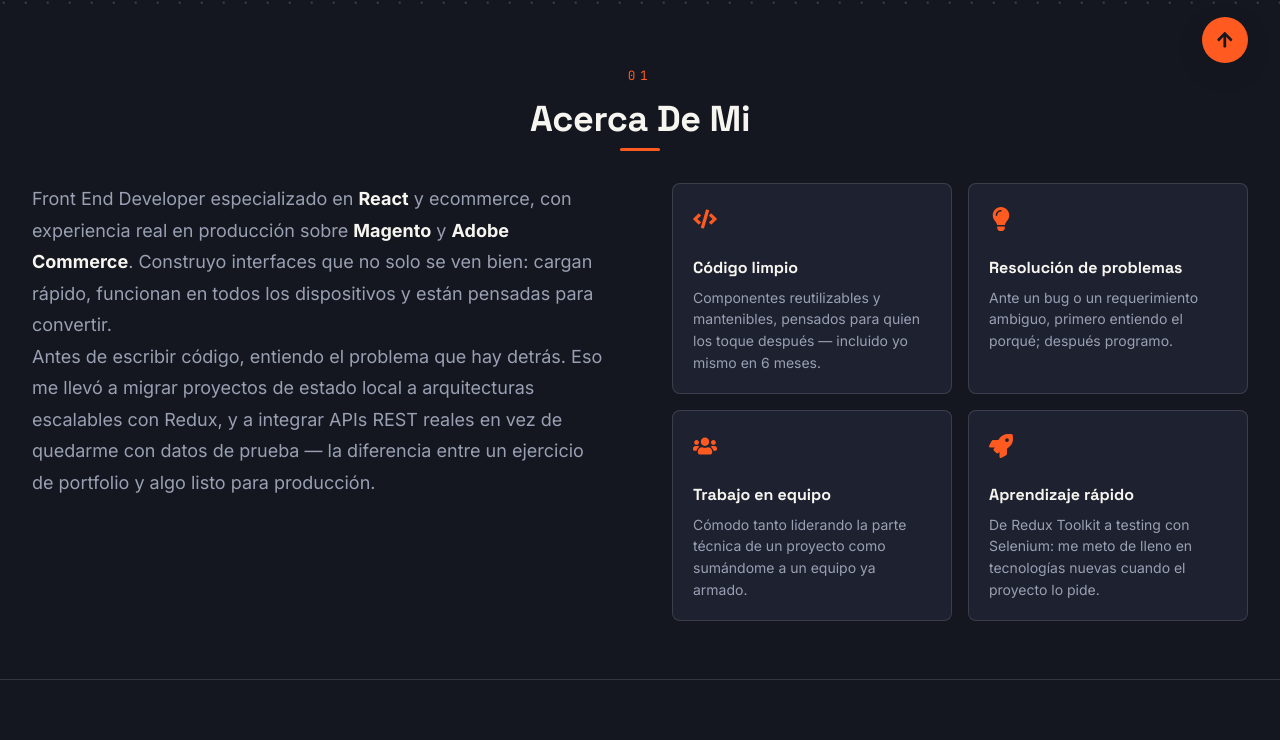
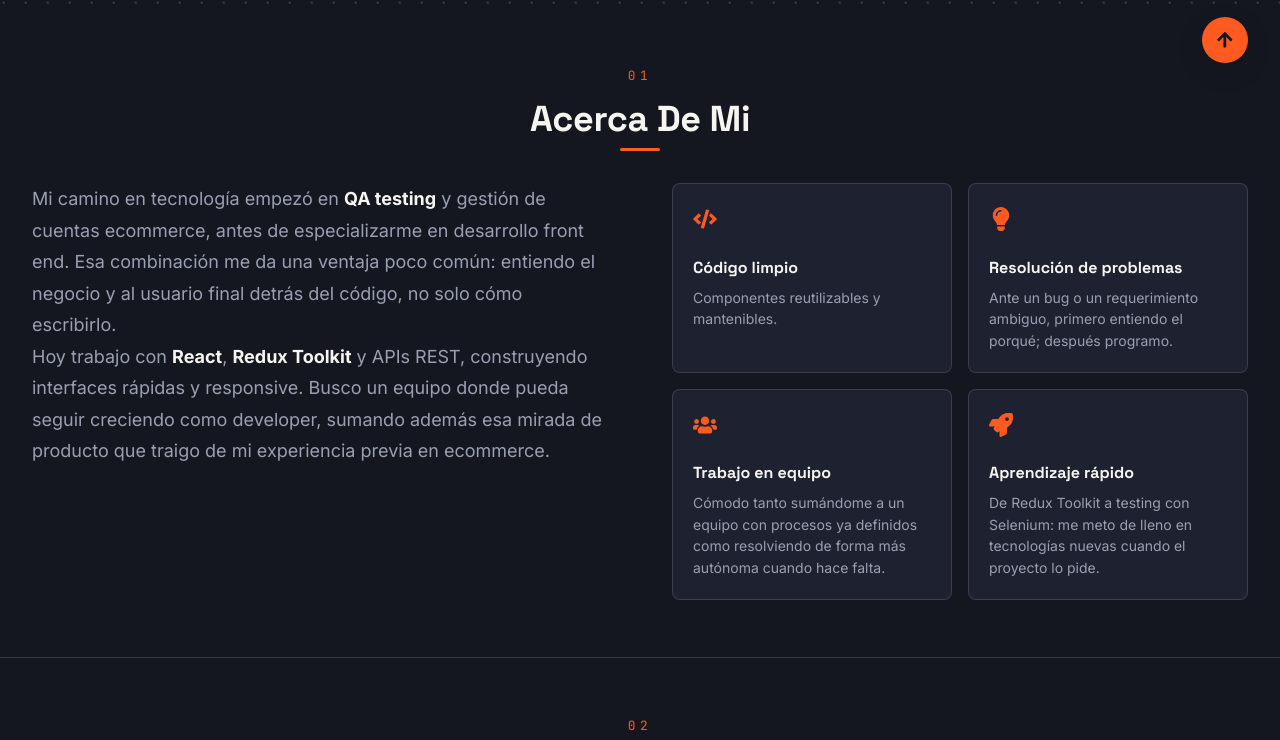
Before and after one commit to IgnacioDN/Portfolio, a React (Vite) app in the folder Portfolio-Project/: page / in a window 1280 px wide. Shown: the part 705-1445 px from the top of the page. Built offline with nearby package versions, Linux system fonts and the light colour scheme.

Commit message:
Revise skill descriptions in About component
Updated descriptions for various skills and experiences in the About component.

```diff
--- a/Portfolio-Project/src/components/About.jsx
+++ b/Portfolio-Project/src/components/About.jsx
@@ -22,7 +22,7 @@ const About = () => {
       icon: <FaCode />,
       title: 'Código limpio',
       description:
-        'Componentes reutilizables y mantenibles, pensados para quien los toque después — incluido yo mismo en 6 meses.',
+        'Componentes reutilizables y mantenibles.',
     },
     {
       icon: <FaLightbulb />,
@@ -32,7 +32,7 @@ const About = () => {
     {
       icon: <FaUsers />,
       title: 'Trabajo en equipo',
-      description: 'Cómodo tanto liderando la parte técnica de un proyecto como sumándome a un equipo ya armado.',
+      description: 'Cómodo tanto sumándome a un equipo con procesos ya definidos como resolviendo de forma más autónoma cuando hace falta.',
     },
     {
       icon: <FaRocket />,
@@ -54,17 +54,16 @@ const About = () => {
             <div className="about-description">
               <div className={`description-content ${isMobile && !isExpanded ? 'collapsed' : ''}`}>
                 <p>
-                  Front End Developer especializado en <strong>React</strong> y ecommerce, con
-                  experiencia real en producción sobre <strong>Magento</strong> y{' '}
-                  <strong>Adobe Commerce</strong>. Construyo interfaces que no solo se ven bien:
-                  cargan rápido, funcionan en todos los dispositivos y están pensadas para
-                  convertir.
+                  Mi camino en tecnología empezó en <strong>QA testing</strong> y gestión de
+                  cuentas ecommerce, antes de especializarme en desarrollo front end. Esa
+                  combinación me da una ventaja poco común: entiendo el negocio y al usuario
+                  final detrás del código, no solo cómo escribirlo.
                 </p>
                 <p>
-                  Antes de escribir código, entiendo el problema que hay detrás. Eso me llevó a
-                  migrar proyectos de estado local a arquitecturas escalables con Redux, y a
-                  integrar APIs REST reales en vez de quedarme con datos de prueba — la diferencia
-                  entre un ejercicio de portfolio y algo listo para producción.
+                  Hoy trabajo con <strong>React</strong>, <strong>Redux Toolkit</strong> y APIs
+                  REST, construyendo interfaces rápidas y responsive. Busco un equipo donde
+                  pueda seguir creciendo como developer, sumando además esa mirada de producto
+                  que traigo de mi experiencia previa en ecommerce.
                 </p>
               </div>
 
```
